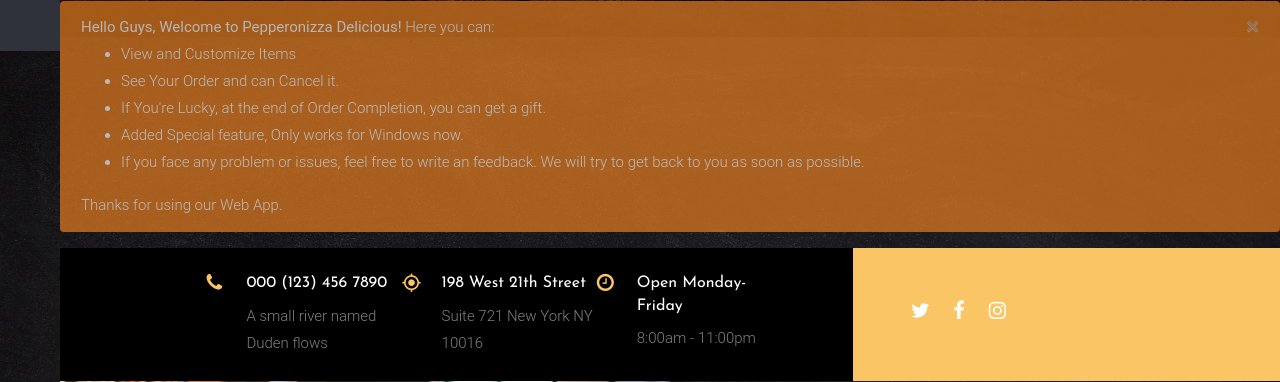
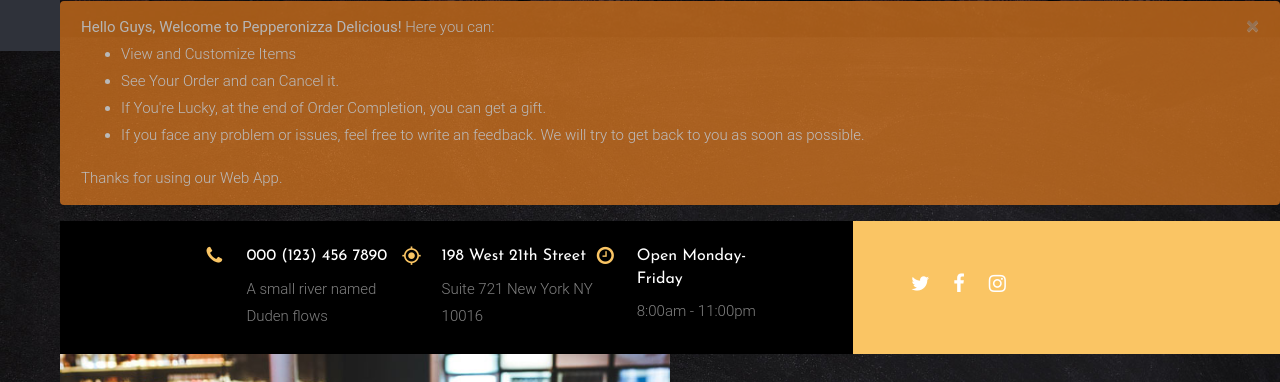
Before and after one commit to Z-crete19/Online-Pizza-Ordering, a Django app: page / in a window 1280 px wide. Shown: the part 816-1198 px from the top of the page. Run offline with Django 3.2, Linux system fonts and the light colour scheme; data that the repository does not hold is empty; some libraries are stand-ins or nearby versions; some web fonts are replaced.

Commit message:
Update index.html

```diff
--- a/pizzas/templates/index.html
+++ b/pizzas/templates/index.html
@@ -329,7 +329,6 @@
         <li>View and Customize Items</li>
         <li>See Your Order and can Cancel it.</li>
         <li>If You're Lucky, at the end of Order Completion, you can get a gift.</li>
-        <li>Added Special feature, Only works for Windows now.</li>
         <li>If you face any problem or issues, feel free to write an feedback. We will try to get back to you as soon as possible.</li>
       </ul>
       Thanks for using our Web App.
```
